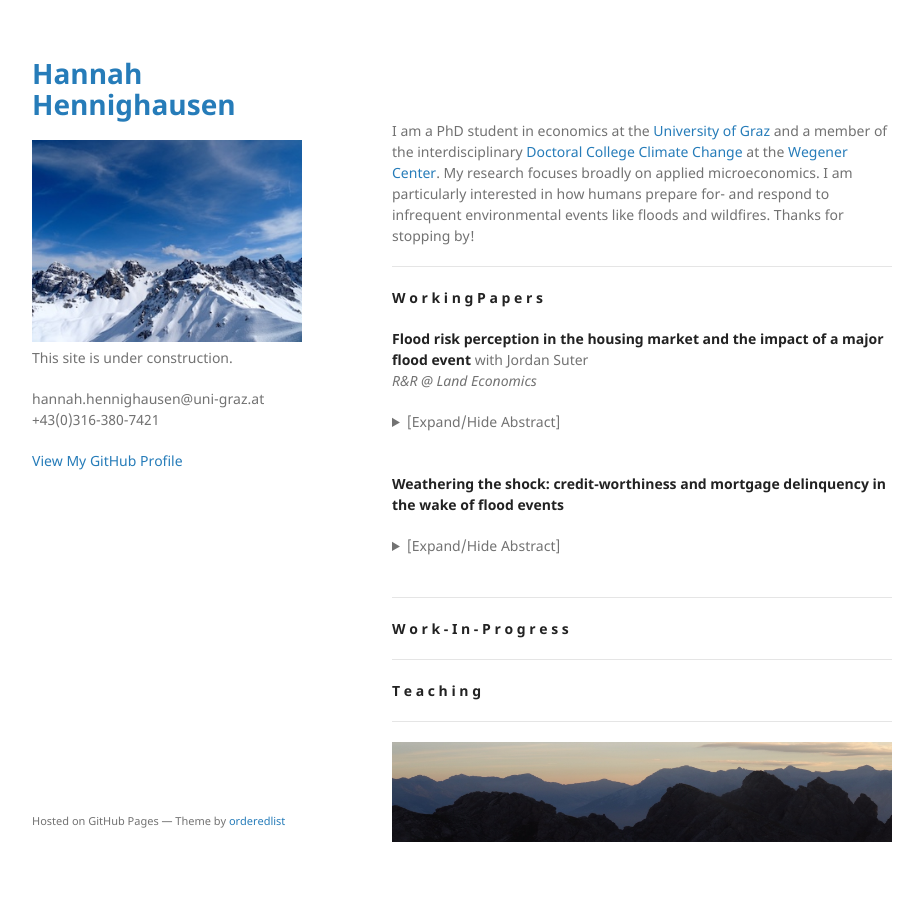
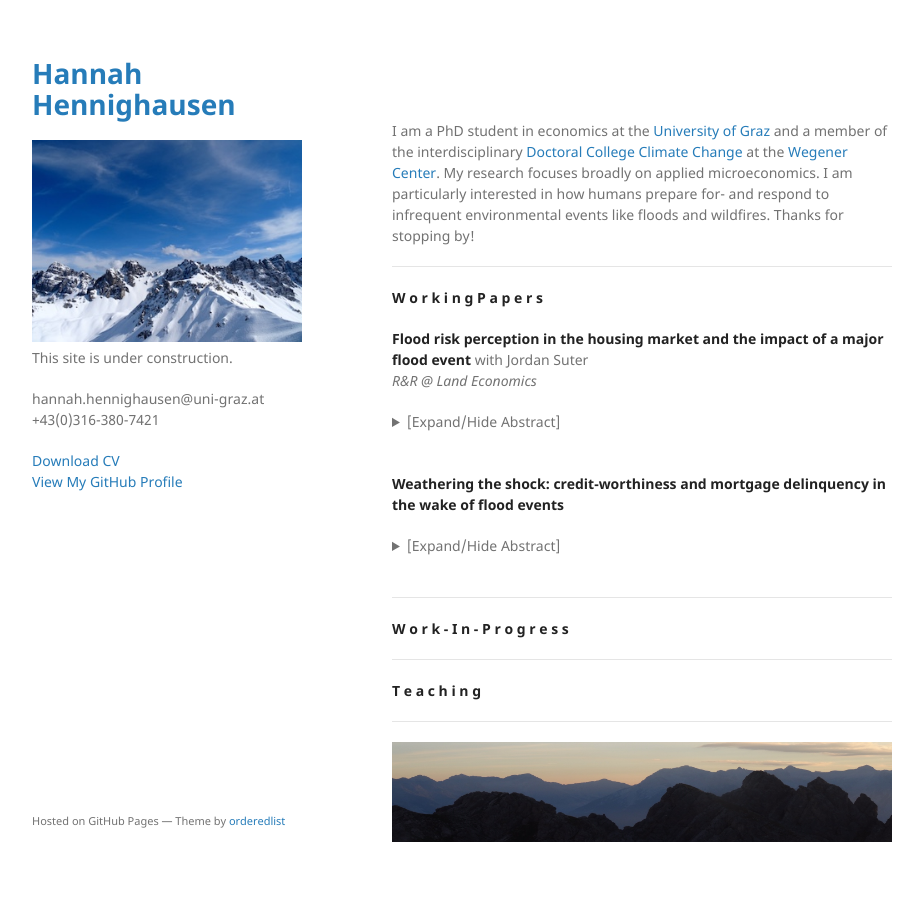
Before and after one commit to hannahhennighausen/hannahhennighausen.github.io, a Jekyll site: the page built from index.md, in a window 1280 px wide. Shown: the whole page, without its empty margins (178-1101 px from the left). Built offline with Jekyll 4.4.1, drawn with Linux system fonts in a browser that asks for light colours.

Commit message:
Update default.html

```diff
--- a/_layouts/default.html
+++ b/_layouts/default.html
@@ -24,6 +24,8 @@
 
         <p>hannah.hennighausen@uni-graz.at <br />
         +43(0)316-380-7421</p>
+
+        <a href="//github.com/hannahhennighausen/hannahhennighausen.github.io/raw/master/assets/Hennighausen_CV_12022019.pdf">Download CV</a>
 
         {% if site.github.is_project_page %}
         <p class="view"><a href="{{ site.github.repository_url }}">View the Project on GitHub <small>{{ site.github.repository_nwo }}</small></a></p>
```
